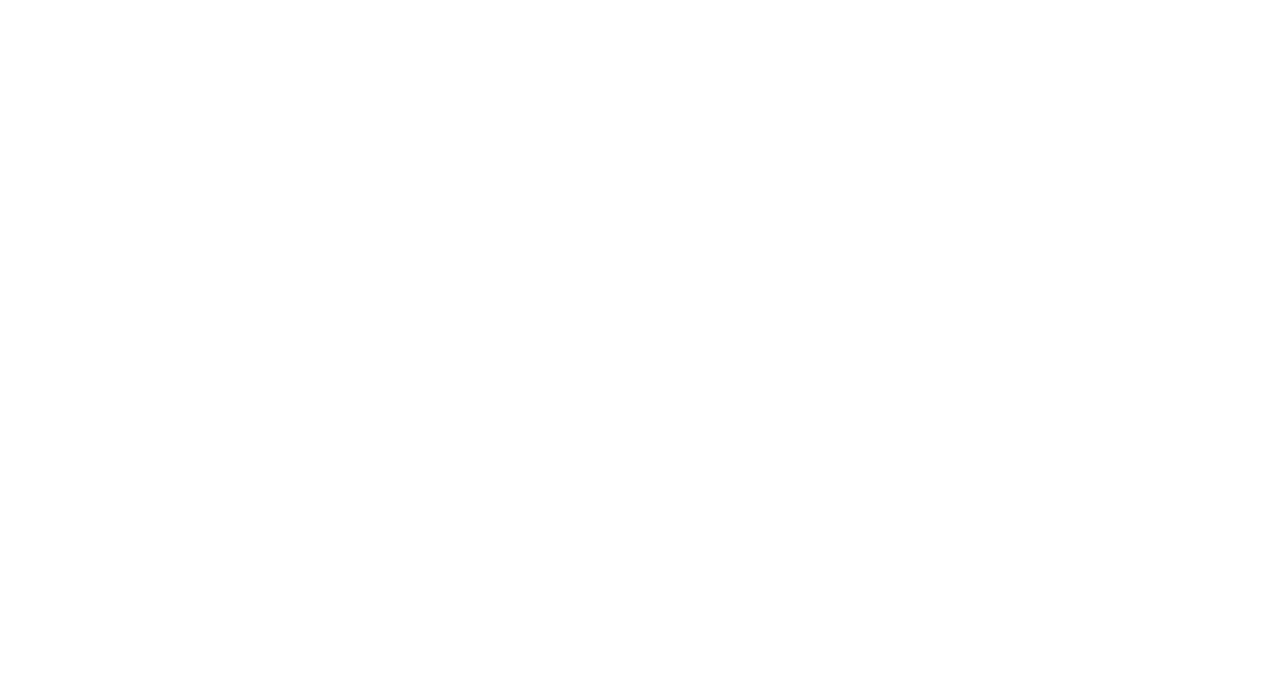
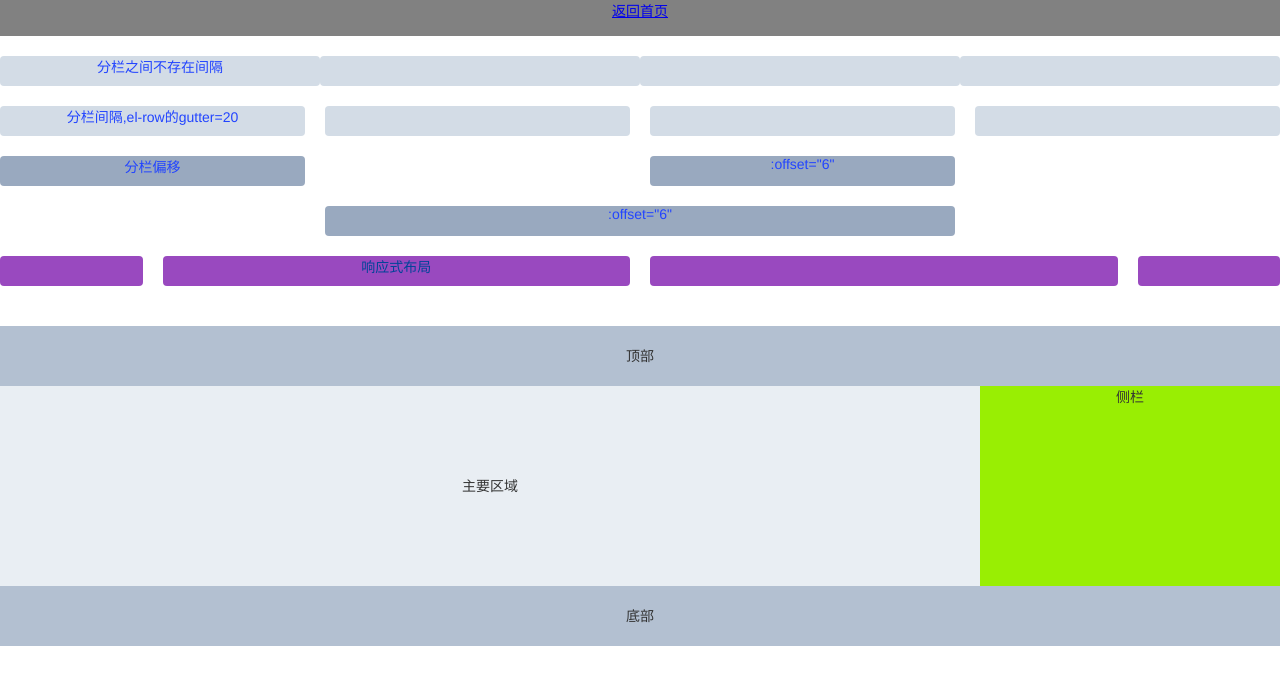
Before and after one commit to guoshengqiu/vue, a Vue app in the folder vue-loading/vue-practice/: page /#/elementui in a window 1280 px wide. Shown: the top 684 px of the page. Built offline with nearby package versions, Linux system fonts and the light colour scheme.

Commit message:
学习ElementUi

```diff
--- a/vue-loading/vue-practice/package.json
+++ b/vue-loading/vue-practice/package.json
@@ -11,6 +11,8 @@
     "build": "node build/build.js"
   },
   "dependencies": {
+    "element": "^0.1.4",
+    "element-ui": "^2.12.0",
     "vue": "^2.5.2",
     "vue-router": "^3.0.1",
     "vuex": "^3.1.1"
--- /dev/null
+++ b/vue-loading/vue-practice/src/components/Layout/index.vue
@@ -0,0 +1,41 @@
+<template>
+  <div>
+    <el-container class="el" direction=" vertical">
+      <el-header>顶部</el-header>
+      <el-container>
+        <el-main>主要区域</el-main>
+        <el-aside width="300px">侧栏</el-aside>
+      </el-container>
+      <el-footer>底部</el-footer>
+    </el-container>
+  </div>
+</template>
+
+<script>
+export default {
+  name: 'Layout'
+}
+</script>
+
+<style lang="scss">
+  .el {
+    margin: 40px 0;
+  }
+  .el-header, .el-footer {
+    color: #333;
+    background-color: #b3c0d1;
+    text-align: center;
+    line-height: 60px;
+  }
+  .el-main {
+    background-color: #E9EEF3;
+    color: #333;
+    text-align: center;
+    line-height: 160px;
+  }
+  .el-aside {
+    background-color: #99EE03;
+    color: #333;
+    text-align: center;
+  }
+</style>
--- a/vue-loading/vue-practice/src/main.js
+++ b/vue-loading/vue-practice/src/main.js
@@ -5,6 +5,10 @@
 import router from './router'
 import store from '@/store'
 import '@/styles/index.css'
+import ElementUI from 'element-ui'
+import 'element-ui/lib/theme-chalk/index.css'
+
+Vue.use(ElementUI)
 
 Vue.config.productionTip = false
 
--- a/vue-loading/vue-practice/src/router/index.js
+++ b/vue-loading/vue-practice/src/router/index.js
@@ -45,6 +45,13 @@
       components: {
         default: () => import('@/views/flex')
       }
+    },
+    {
+      path: '/elementui',
+      name: 'elementui',
+      components: {
+        default: () => import('@/views/elementui')
+      }
     }
   ]
 })
--- /dev/null
+++ b/vue-loading/vue-practice/src/views/elementui/index.vue
@@ -0,0 +1,73 @@
+<template>
+  <div>
+    <el-row>
+      <el-col :span="24" class="header"><router-link :to="{path: '/'}">返回首页</router-link></el-col>
+    </el-row>
+    <el-row>
+      <el-col :span="6"><div class="cell">分栏之间不存在间隔</div></el-col>
+      <el-col :span="6"><div class="cell"></div></el-col>
+      <el-col :span="6"><div class="cell"></div></el-col>
+      <el-col :span="6"><div class="cell"></div></el-col>
+    </el-row>
+    <el-row :gutter="20">
+      <el-col :span="6"><div class="cell">分栏间隔,el-row的gutter=20</div></el-col>
+      <el-col :span="6"><div class="cell"></div></el-col>
+      <el-col :span="6"><div class="cell"></div></el-col>
+      <el-col :span="6"><div class="cell"></div></el-col>
+    </el-row>
+    <el-row :gutter="20">
+      <el-col :span="6"><div class="cell-m">分栏偏移</div></el-col>
+      <el-col :span="6" :offset="6"><div class="cell-m">:offset="6"</div></el-col>
+    </el-row>
+    <el-row :gutter="20">
+      <el-col :span="12" :offset="6"><div class="cell-m">:offset="6"</div></el-col>
+    </el-row>
+    <el-row :gutter="20">
+      <el-col :xs="8" :sm="6" :md="4" :lg="3" :xl="1"><div class="cell-v"></div></el-col>
+      <el-col :xs="4" :sm="6" :md="8" :lg="9" :xl="11"><div class="cell-v">响应式布局</div></el-col>
+      <el-col :xs="4" :sm="6" :md="8" :lg="9" :xl="11"><div class="cell-v"></div></el-col>
+      <el-col :xs="8" :sm="6" :md="4" :lg="3" :xl="1"><div class="cell-v"></div></el-col>
+    </el-row>
+    <Layout></Layout>
+  </div>
+</template>
+
+<script>
+import Layout from '@/components/Layout'
+
+export default {
+  components: { Layout }
+}
+</script>
+
+<style lang="scss">
+  .el-row {
+    margin-bottom: 20px;
+    &:last-child {
+      margin-bottom: 0;
+    }
+  }
+  .header {
+    color: #fff;
+    background-color: #818181;
+    min-height: 36px;
+  }
+  .cell {
+    color: #24f;
+    background-color: #d3dce6;
+    min-height: 30px;
+    border-radius: 4px;
+  }
+  .cell-m {
+    color: #24f;
+    background-color: #99a9bf;
+    min-height: 30px;
+    border-radius: 4px;
+  }
+  .cell-v {
+    color: #049;
+    background-color: #9949bf;
+    min-height: 30px;
+    border-radius: 4px;
+  }
+</style>
--- a/vue-loading/vue-practice/src/views/home/index.vue
+++ b/vue-loading/vue-practice/src/views/home/index.vue
@@ -5,6 +5,7 @@
         <span>首页</span>
         <router-link :to="{path: '/sign', query: {id: 123}}">登录</router-link>
         <router-link :to="{path: '/flex', query: {id: 123}}">flex布局</router-link>
+        <router-link :to="{path: '/elementui'}">ElementUi</router-link>
         <!-- <router-view></router-view> -->
       </div>
       <div class="content-top">
```
Also changed, not shown: 1 other file (tests, documents, lock files or other folders).
